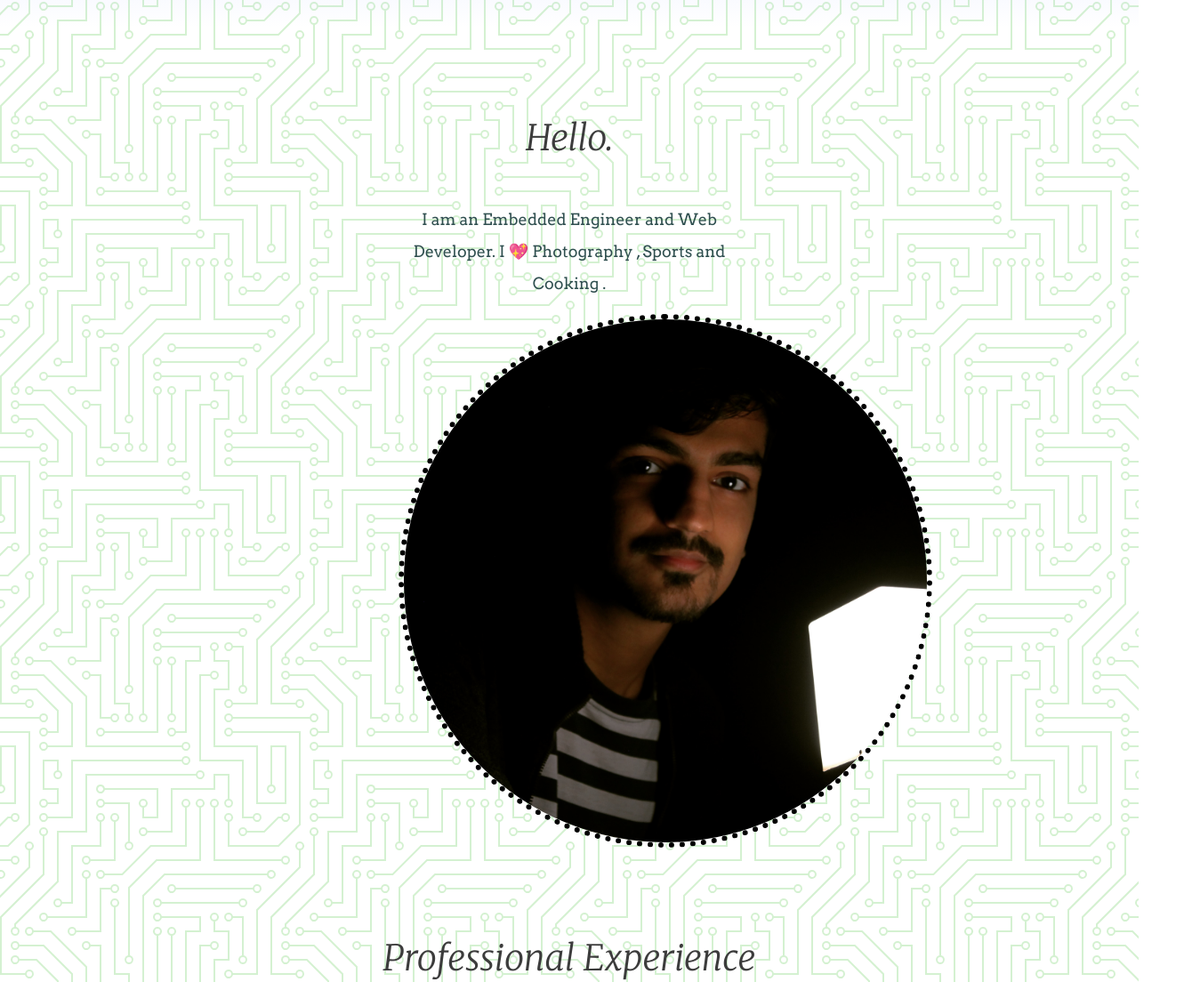
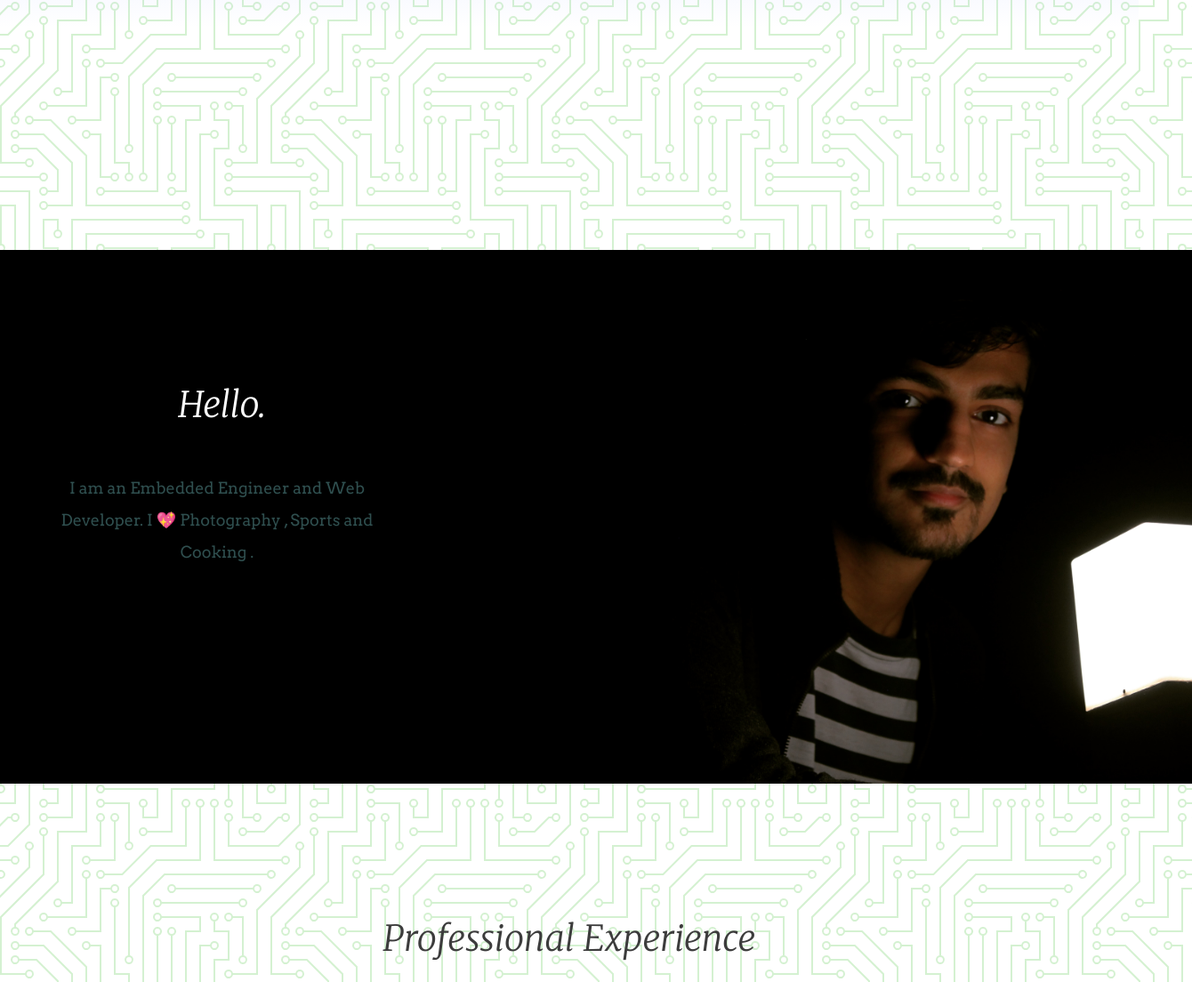
Before and after one commit to khalakNathvani/CV, a plain HTML site: page index.html in a window 1280 px wide. Shown: the part 330-1434 px from the top of the page at 89% size, 1340 px wide, since content can reach past the window. Drawn offline with nearby package versions, Linux system fonts and the light colour scheme; files whose address does not match are found by name; a web font is replaced by a local one.

Commit message:
Update styles.css

```diff
--- a/styles.css
+++ b/styles.css
@@ -53,6 +53,7 @@ a
 {
   color: #2f4f4f !important;
   font-family: 'Arvo', serif !important;
+  font-weight: bold;
   margin: 10px 20px !important ;
   text-decoration: none !important;
   padding: 8px;
@@ -109,15 +110,40 @@ a:hover
 
 .profile
 {
-  width: 30% !important;
-  margin: 100px auto 100px auto !important;
-  line-height: 2
+  width: 100% !important;
+  background-color: #000;
+  margin: 250px auto 150px auto !important;
+  position: relative;
+  line-height: 2;
+  /* float: left; */
+}
+
+.hello1
+{
+  color: #fff;
+  position: absolute;
+  padding: 100px 0 0 150px;
+  width: 40%;
+  text-align: left;
+}
+
+.hello2
+{
+  position: absolute;
+  margin-left: 20px;
+  padding: 250px 30px 0 30px;
+  width: 35%;
 }
 
 .profile-pic
 {
-  border-radius: 100%;
-  border: dotted black 6px;
+  background-color: #000;
+  text-align: right;
+  margin-right: 0;
+  margin-left: 740px !important;
+  /* position: relative; */
+  /* border-radius: 100%; */
+  /* border: dotted black 6px; */
 }
 
 .skills
@@ -376,4 +402,9 @@ a:hover
      width: 100%;
    }
 
+   .profile-pic
+   {
+     margin-left: 300px !important;
+   }
+
 }
```
